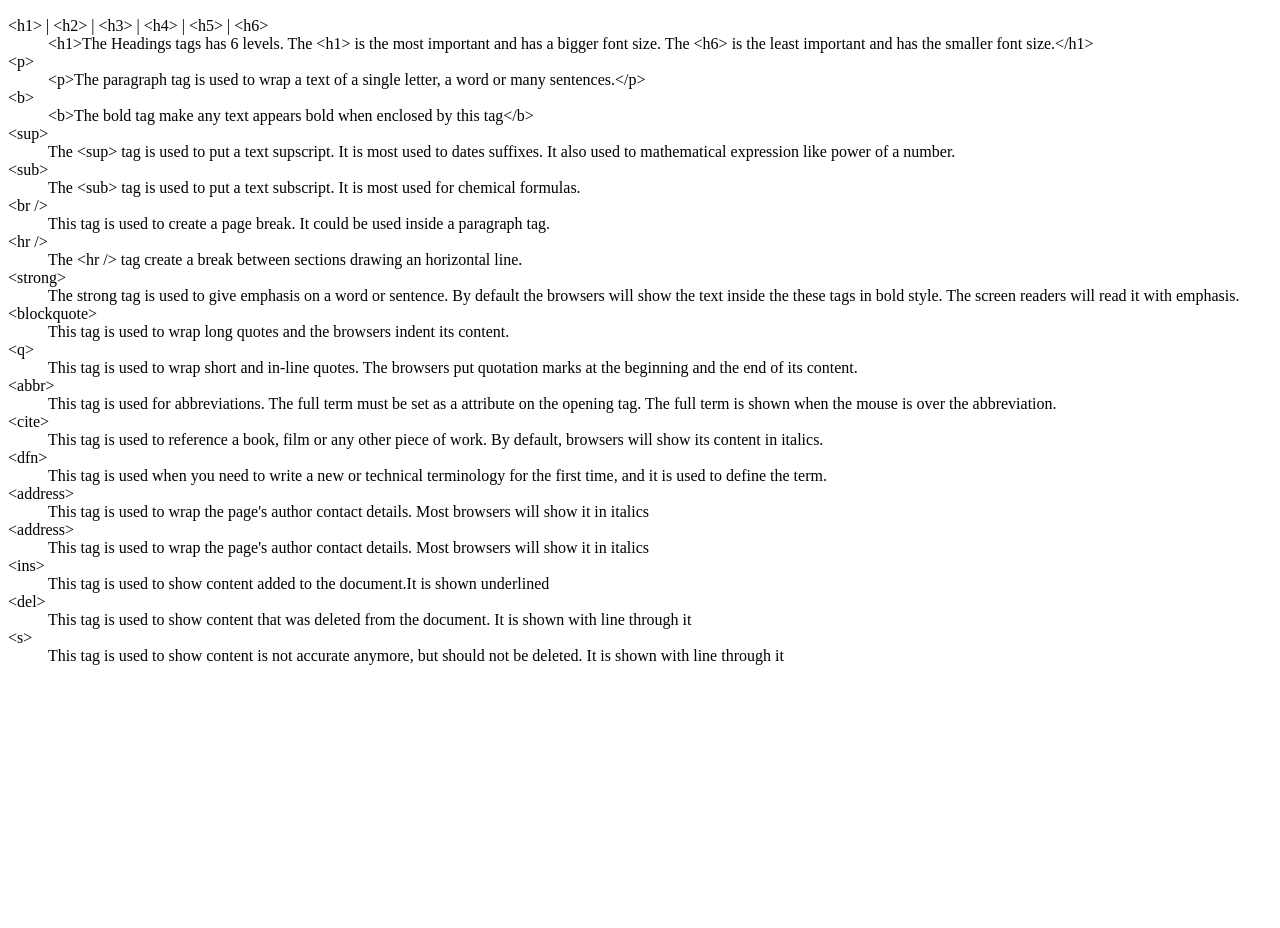
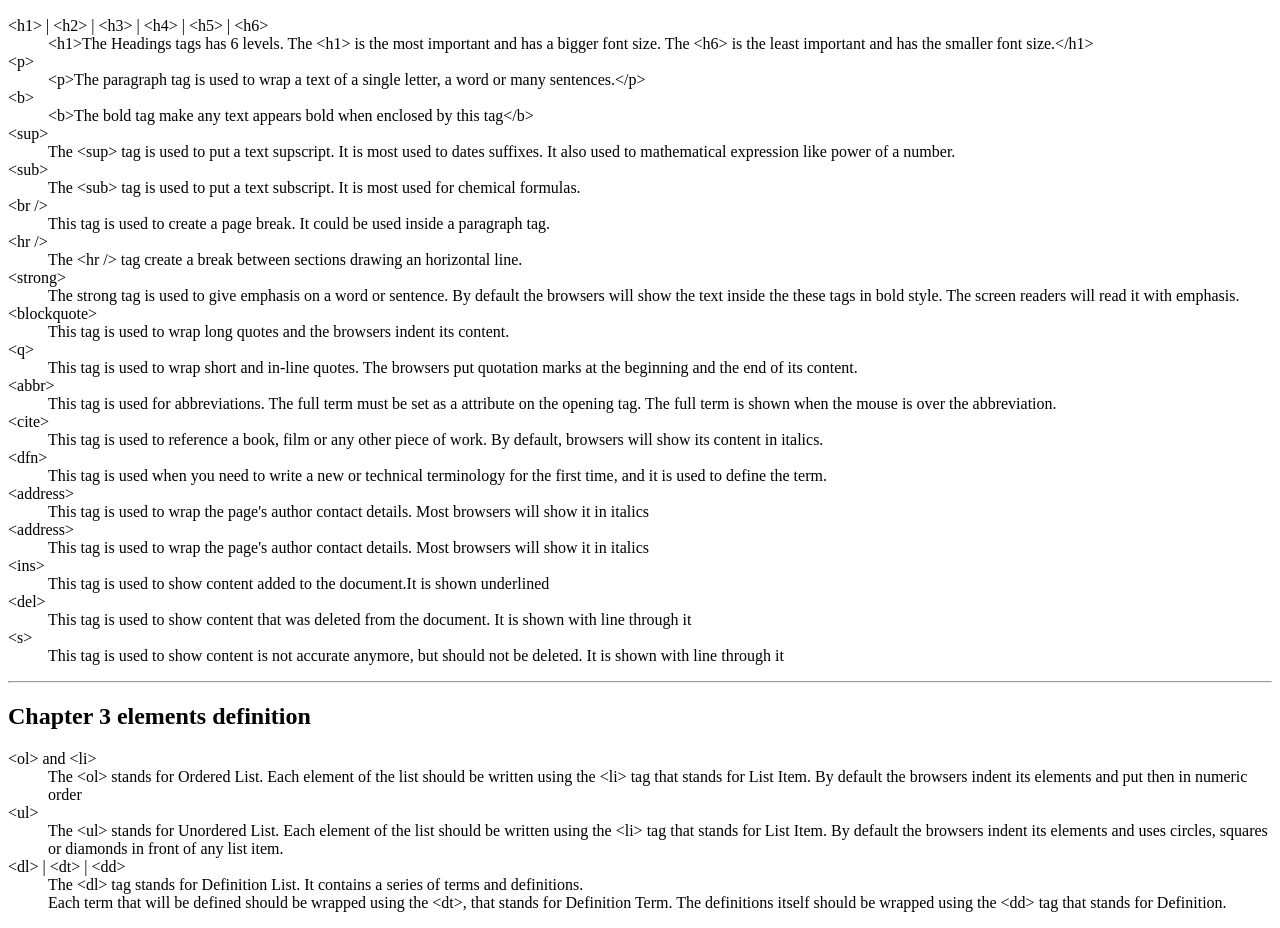
Before and after one commit to cabraldiogo/dws1, a plain HTML site: page element_definitions.html in a window 1280 px wide. Shown: the part 110-1038 px from the top of the page. Before the commit the page ends 800 px from the top, so only its background shows below. Drawn offline with Linux system fonts and the light colour scheme.

Commit message:
I finished chapter 3

```diff
--- a/element_definitions.html
+++ b/element_definitions.html
@@ -46,7 +46,17 @@
 		 		<dd>This tag is used to show content that was deleted from the document. It is shown with line through it</dd>
 		 	<dt>&lt;s&gt;</dt>
 		 		<dd>This tag is used to show content is not accurate anymore, but should not be deleted. It is shown with line through it</dd>
+		</dl>
+		<hr />
 
+		<h2> Chapter 3 elements definition </h2>
+		<dl>
+			<dt>&lt;ol&gt; and &lt;li&gt;</dt>
+		 		<dd>The &lt;ol&gt;  stands for Ordered List. Each element of the list should be written using the &lt;li&gt; tag that stands for List Item. By default the browsers indent its elements and put then in numeric order</dd>
+		 	<dt>&lt;ul&gt;</dt>
+		 		<dd>The &lt;ul&gt;  stands for Unordered List. Each element of the list should be written using the &lt;li&gt; tag that stands for List Item. By default the browsers indent its elements and uses circles, squares or diamonds in front of any list item.</dd>
+		 	<dt>&lt;dl&gt; | &lt;dt&gt; | &lt;dd&gt;</dt>
+		 		<dd>The &lt;dl&gt; tag stands for Definition List. It contains a series of terms and definitions. <br />Each term that will be defined should be wrapped using the &lt;dt&gt;, that stands for Definition Term. The definitions itself should be wrapped using the &lt;dd&gt; tag that stands for Definition.</dd>
 		</dl>
 
 	</body>
```
